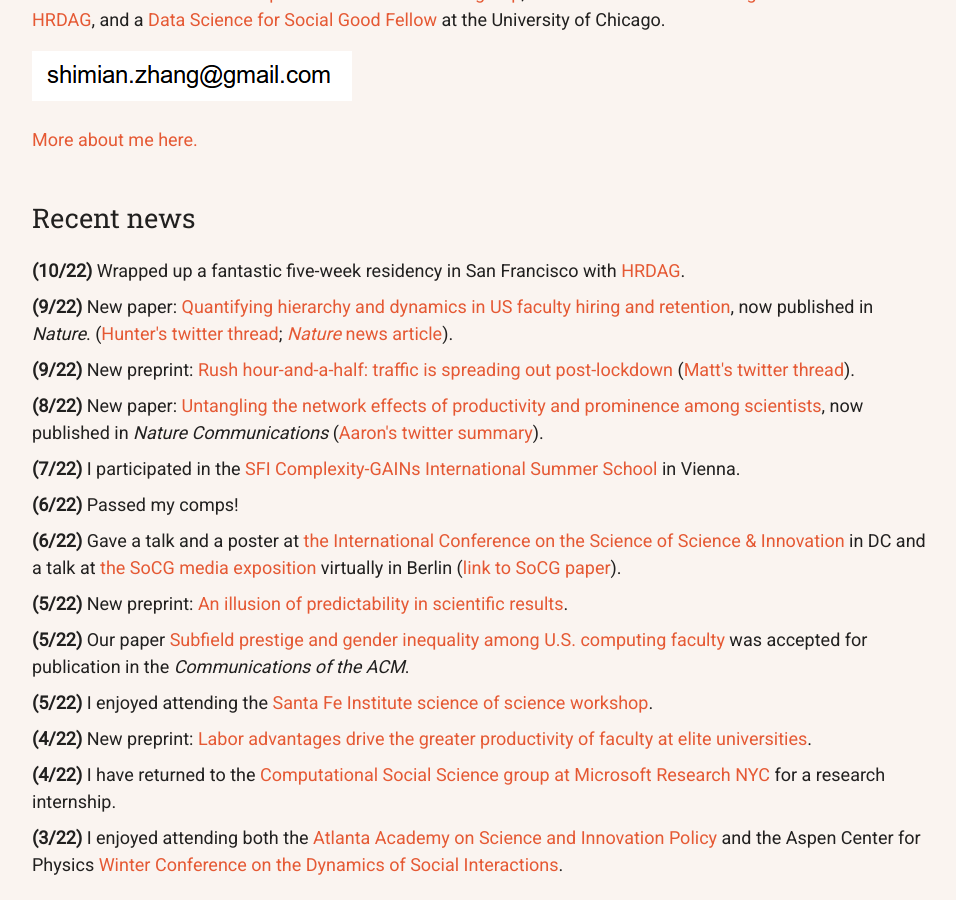
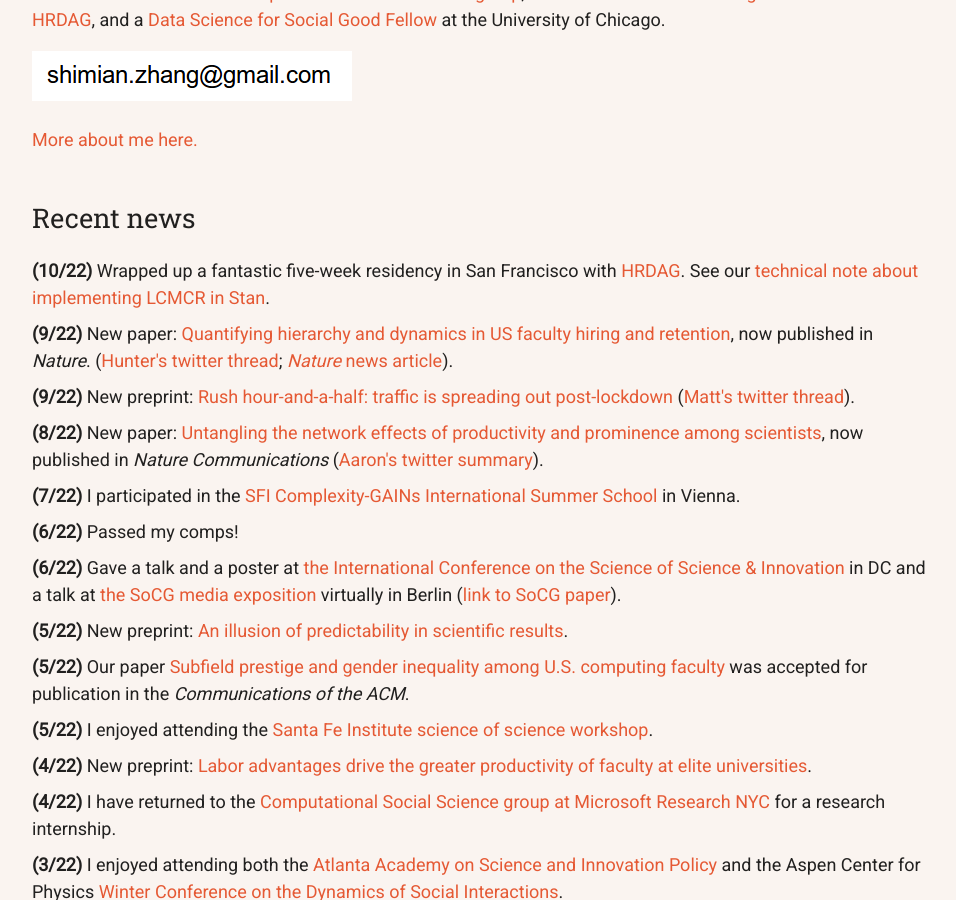
Before and after one commit to samzhang111/samzhang111.github.io, a Jekyll site: the page built from index.html, in a window 1280 px wide and 900 px high, scrolled down 847 px. Shown: the whole window, without its empty margins (160-1116 px from the left). Built offline with Jekyll 4.4.1, drawn with Linux system fonts in a browser that asks for light colours; nearby versions of some CDN libraries.

Commit message:
technical note linked

```diff
--- a/index.html
+++ b/index.html
@@ -53,7 +53,7 @@ layout: default
 <div id='recent' class="vertical-section">
           <div class="sectitle">Recent news</div>
           <ul>
-              <li> <b>(10/22)</b> Wrapped up a fantastic five-week residency in San Francisco with <a href="https://hrdag.org" target="_blank">HRDAG</a>.
+              <li> <b>(10/22)</b> Wrapped up a fantastic five-week residency in San Francisco with <a href="https://hrdag.org" target="_blank">HRDAG</a>. See our <a target="_blank" href="https://hrdag.org/tech-notes/implementing-lcmcr-in-stan.html">technical note about implementing LCMCR in Stan</a>.</li>
               <li> <b>(9/22)</b> New paper: <a target="_blank_" href="https://www.nature.com/articles/s41586-022-05222-x">Quantifying hierarchy and dynamics in US faculty hiring and retention</a>, now published in <em>Nature</em>. (<a target="_blank" href="https://twitter.com/hneutr/status/1572632655421919232">Hunter's twitter thread</a>; <a target="_blank" href="https://www.nature.com/articles/d41586-022-02998-w"><em>Nature</em> news article</a>).</li>
               <li> <b>(9/22)</b> New preprint: <a href="https://osf.io/6khsj/" target="_blank">Rush hour-and-a-half: traffic is spreading out post-lockdown</a> (<a href="https://twitter.com/mattwigway/status/1565737494192209920" target="_blank">Matt's twitter thread</a>).</li>
               <li> <b>(8/22)</b> New paper: <a href="https://www.nature.com/articles/s41467-022-32604-6" target="_blank">Untangling the network effects of productivity and prominence among scientists</a>, now published in <em>Nature Communications</em> (<a href="https://twitter.com/aaronclauset/status/1561758438564429824" target="_blank">Aaron's twitter summary</a>).</li>
```
